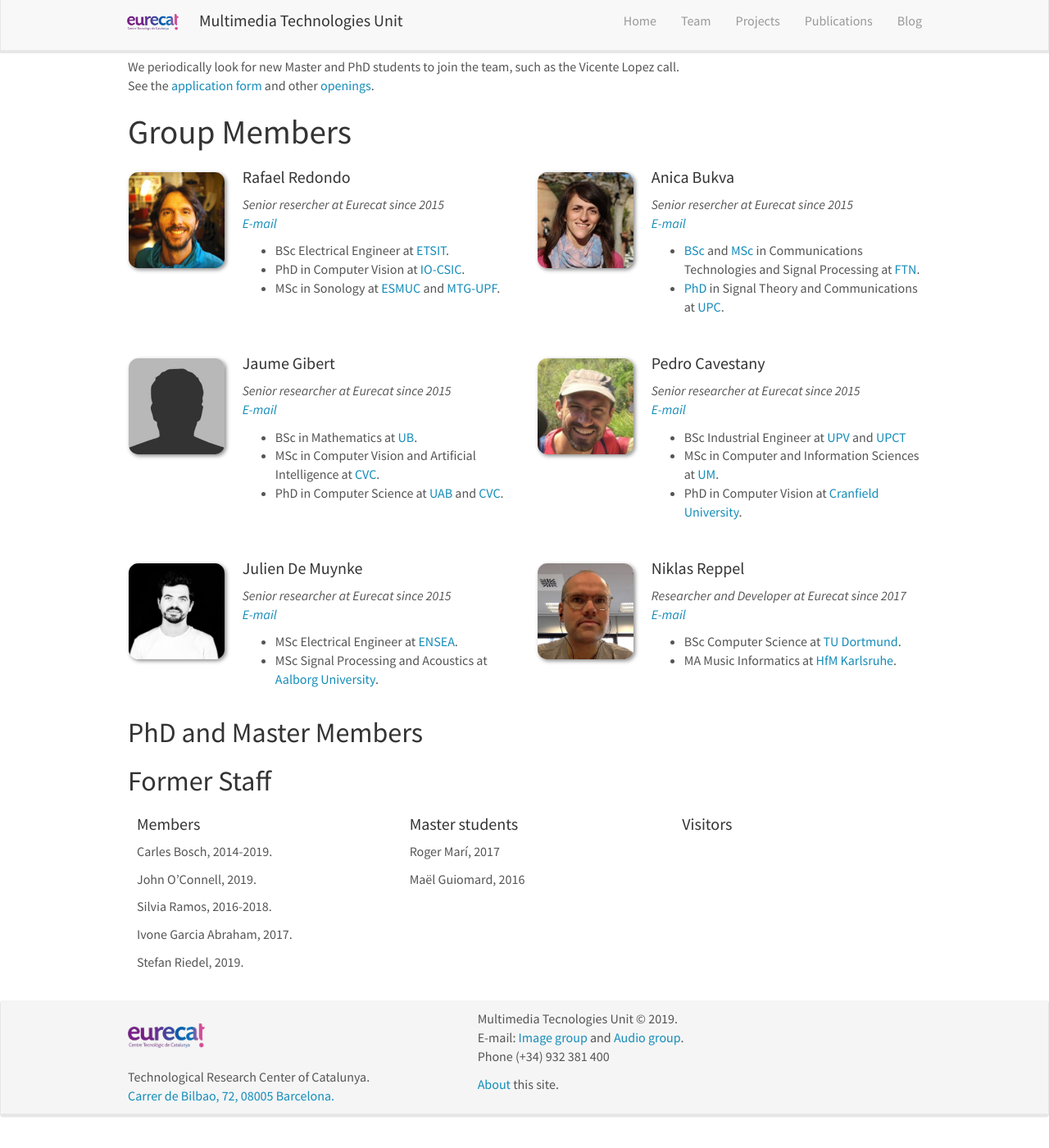
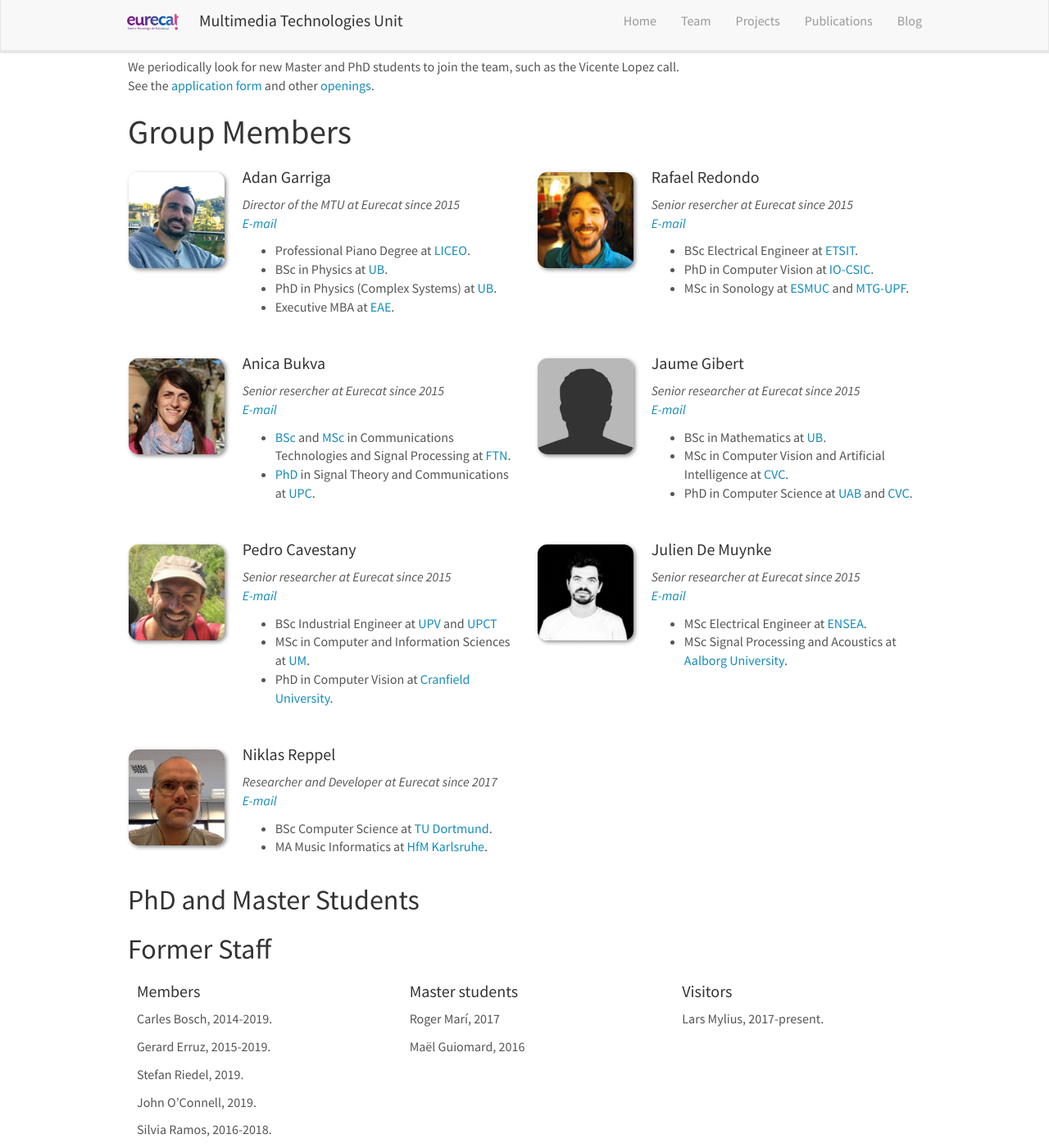
Before and after one commit to multimedia-eurecat/multimedia-eurecat.github.io, a Jekyll site: the page built from _pages/team.md, in a window 1280 px wide and 1400 px high. Shown: the whole window at 82% size. Built offline with Jekyll 4.4.1, drawn with Linux system fonts in a browser that asks for light colours; nearby versions of some CDN libraries.

Commit message:
Updated team members

```diff
--- a/_data/former_members.yml
+++ b/_data/former_members.yml
@@ -1,6 +1,7 @@
 # - name: firstname lastname, date
 - name: Carles Bosch, 2014-2019.
+- name: Gerard Erruz, 2015-2019.
+- name: Stefan Riedel, 2019.
 - name: John O'Connell, 2019.
 - name: Silvia Ramos, 2016-2018.
 - name: Ivone Garcia Abraham, 2017.
-- name: Stefan Riedel, 2019.
--- a/_data/former_visitors.yml
+++ b/_data/former_visitors.yml
@@ -1 +1,2 @@
 # - name: firstname lastname, date
+- name: Lars Mylius, 2017-present.
--- a/_data/team_members.yml
+++ b/_data/team_members.yml
@@ -7,6 +7,15 @@
 #   education2: title description.
 #   education3: title description.
 
+- name: Adan Garriga
+  photo: adan.jpg
+  info: Director of the MTU at Eurecat since 2015
+  email: adan.garriga@eurecat.org
+  number_educ: 4
+  education1: Professional Piano Degree at <a href="https://www.conservatoriliceu.es/en">LICEO</a>.
+  education2: BSc in Physics at <a href="https://www.ub.edu/web/ub/en/index.html">UB</a>.
+  education3: PhD in Physics (Complex Systems) at <a href="http://ubics.ub.edu">UB</a>.
+  education4: Executive MBA at <a href="https://www.eae.es/landing/executive-mba">EAE</a>.
 
 - name: Rafael Redondo
   photo: RRT.jpg
@@ -18,7 +27,7 @@
   education3: MSc in Sonology at <a href="http://www.esmuc.cat">ESMUC</a> and <a href="https://www.upf.edu/web/mtg">MTG-UPF</a>.
 
 - name: Anica Bukva
-  photo: anica.png
+  photo: anica.jpg
   info: Senior resercher at Eurecat since 2015
   email: anica.bukva@eurecat.org
   number_educ: 2
--- a/_pages/team.md
+++ b/_pages/team.md
@@ -79,7 +79,7 @@
 {% endif %}
 
 
-## PhD and Master Members
+## PhD and Master Students
 {% assign number_printed = 0 %}
 {% for member in site.data.team_students %}
 
```
Also changed, not shown: assets/team/adan.jpg (added), assets/team/anica.jpg (added), assets/team/anica.png (deleted).
